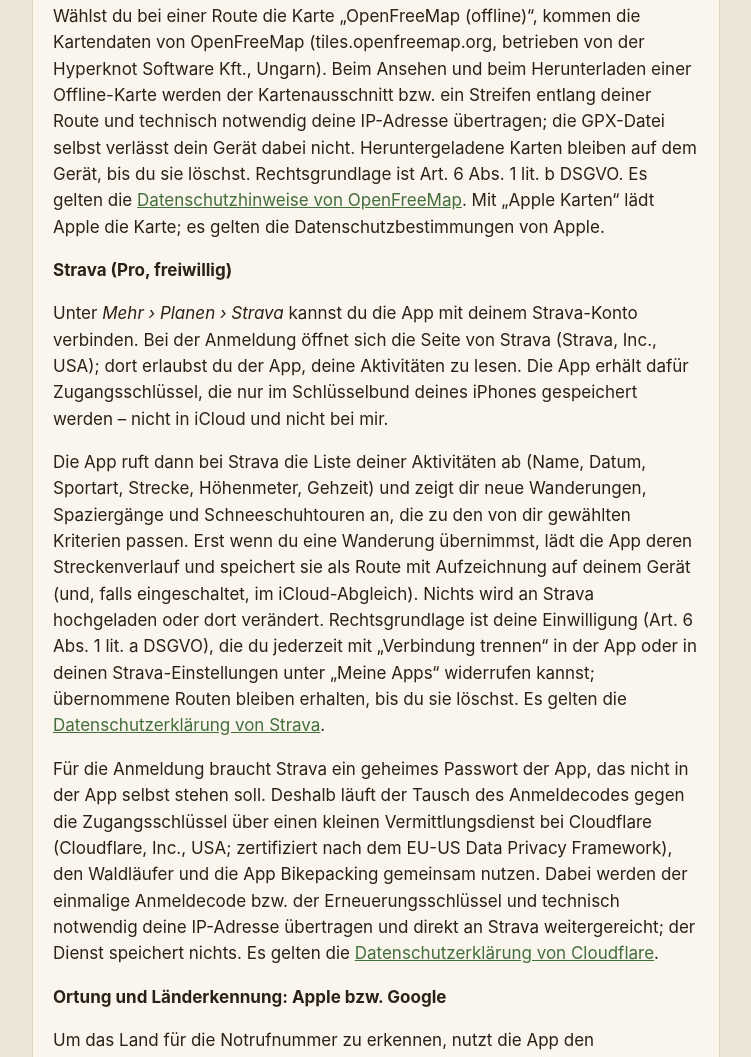
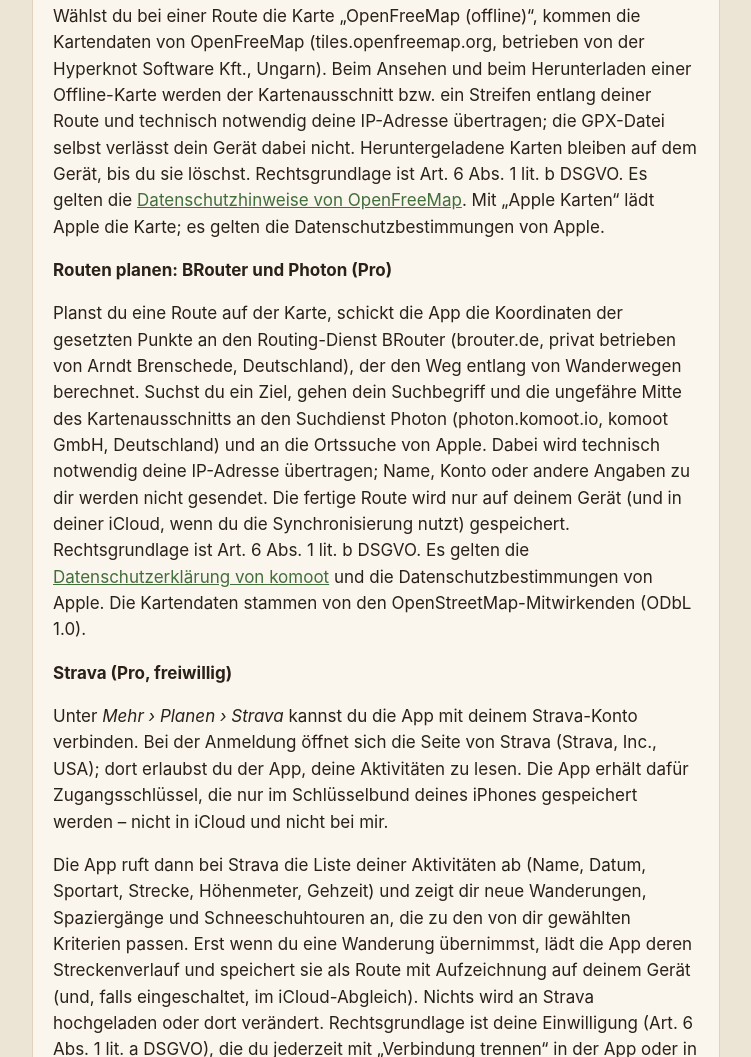
Before and after one commit to curlyrob/waldlaeufer, a plain HTML site: page datenschutz.html in a window 1280 px wide. Shown: the part 5453-6510 px from the top of the page, without its empty margins (264-1015 px from the left). Drawn offline with Linux system fonts and the light colour scheme.

Commit message:
Datenschutz: Routen planen mit BRouter und Photon (Waldläufer 1.9)
Co-Authored-By: Claude Opus 5.5 <noreply@anthropic.com>

```diff
--- a/datenschutz.html
+++ b/datenschutz.html
@@ -165,6 +165,15 @@
       selbst verlässt dein Gerät dabei nicht. Heruntergeladene Karten bleiben auf dem Gerät, bis du sie löschst. Rechtsgrundlage ist
       Art. 6 Abs. 1 lit. b DSGVO. Es gelten die <a href="https://openfreemap.org/privacy/">Datenschutzhinweise von OpenFreeMap</a>.
       Mit „Apple Karten“ lädt Apple die Karte; es gelten die Datenschutzbestimmungen von Apple.</p>
+    <h3>Routen planen: BRouter und Photon (Pro)</h3>
+    <p>Planst du eine Route auf der Karte, schickt die App die Koordinaten der gesetzten Punkte an den Routing-Dienst BRouter
+      (brouter.de, privat betrieben von Arndt Brenschede, Deutschland), der den Weg entlang von Wanderwegen berechnet. Suchst du ein
+      Ziel, gehen dein Suchbegriff und die ungefähre Mitte des Kartenausschnitts an den Suchdienst Photon (photon.komoot.io,
+      komoot GmbH, Deutschland) und an die Ortssuche von Apple. Dabei wird technisch notwendig deine IP-Adresse übertragen; Name,
+      Konto oder andere Angaben zu dir werden nicht gesendet. Die fertige Route wird nur auf deinem Gerät (und in deiner iCloud,
+      wenn du die Synchronisierung nutzt) gespeichert. Rechtsgrundlage ist Art. 6 Abs. 1 lit. b DSGVO. Es gelten die
+      <a href="https://www.komoot.com/de-de/privacy">Datenschutzerklärung von komoot</a> und die Datenschutzbestimmungen von Apple.
+      Die Kartendaten stammen von den OpenStreetMap-Mitwirkenden (ODbL 1.0).</p>
     <h3>Strava (Pro, freiwillig)</h3>
     <p>Unter <em>Mehr › Planen › Strava</em> kannst du die App mit deinem Strava-Konto verbinden. Bei der Anmeldung öffnet sich
       die Seite von Strava (Strava, Inc., USA); dort erlaubst du der App, deine Aktivitäten zu lesen. Die App erhält dafür
```
